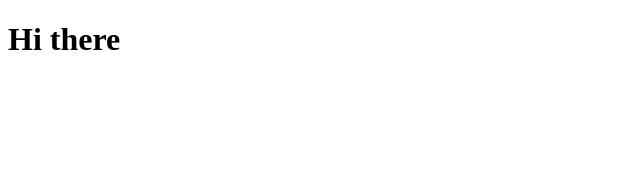
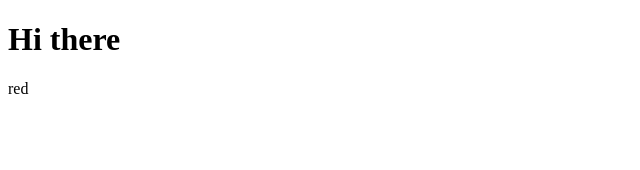
Before and after one commit to 1CIM/ts_sink, a React (Create React App) app: page / in a window 1280 px wide. Shown: the top 170 px of the page, without its empty margins (0-640 px from the left). Built offline with nearby package versions, Linux system fonts and the light colour scheme.

Commit message:
Add child and parent props

```diff
--- a/src/App.tsx
+++ b/src/App.tsx
@@ -1,9 +1,11 @@
 import React from 'react';
+import Parent from './props/Parent';
 
 function App() {
   return (
     <div data-cy="header" className="App">
       <h1 data-cy="header-text" >Hi there</h1>
+      <Parent />
     </div>
   );
 }
--- /dev/null
+++ b/src/props/Child.tsx
@@ -0,0 +1,7 @@
+interface ChildProps {
+  color: string;
+}
+
+export const Child = ({color}: ChildProps) => {
+  return <div data-cy='color' >{color}</div>
+}
--- /dev/null
+++ b/src/props/Parent.tsx
@@ -0,0 +1,7 @@
+import { Child } from './Child';
+
+const Parent = () => {
+  return <Child color="red"/>;
+};
+
+export default Parent;
```
Also changed, not shown: 1 other file (tests, documents, lock files or other folders).
